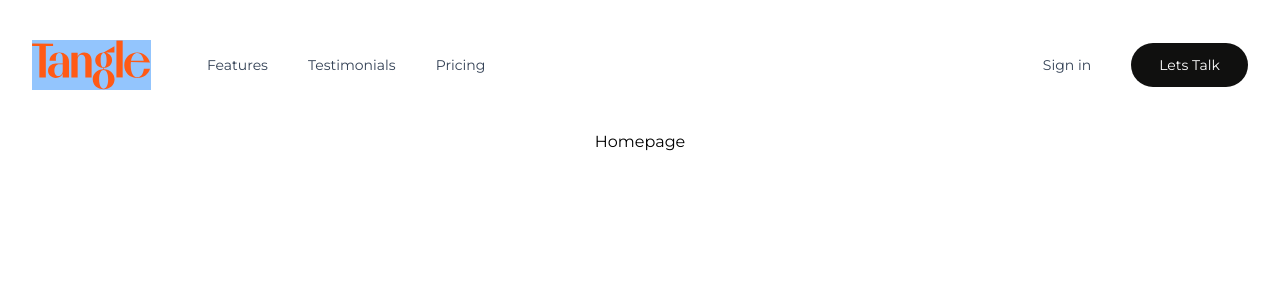
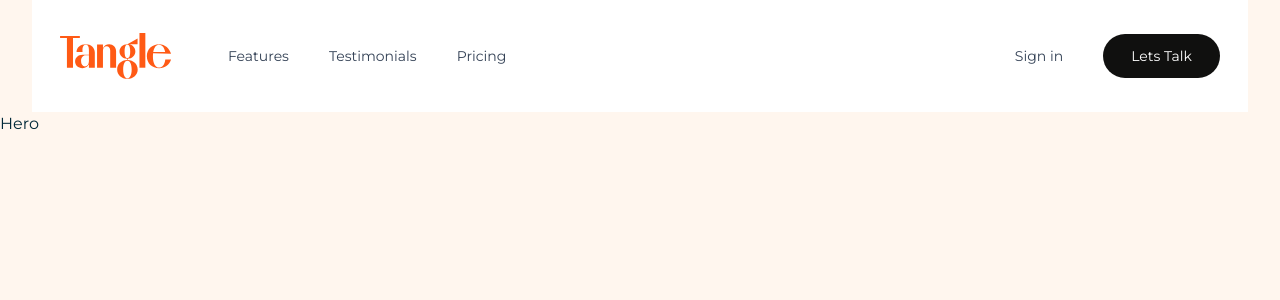
Before and after one commit to surajnarsale/tangle-landing-page, a Next.js app: page / in a window 1280 px wide. Shown: the top 300 px of the page. Built offline with nearby package versions, Linux system fonts and the light colour scheme.

Commit message:
feat: add header

```diff
--- a/components/atoms/Logo.tsx
+++ b/components/atoms/Logo.tsx
@@ -8,7 +8,7 @@ type LogoProps = {
 export function Logo(props: PropsWithChildren<LogoProps>): JSX.Element {
   return (
     <>
-      <TangleLogo className="text-8xl" />
+      <TangleLogo className="h-12 w-28" />
     </>
   )
 }
--- a/components/molecules/Header.tsx
+++ b/components/molecules/Header.tsx
@@ -97,13 +97,13 @@ function MobileNavigation() {
 
 const Header = () => {
   return (
-    <header className=" py-10">
+    <header className="w-full  ">
       <Container>
-        <nav className="relative z-50 text-sm">
+        <nav className="relative z-50 bg-light py-8 px-7  text-sm">
           <ul className="flex items-center">
             <li>
               <Link href="#">
-                <div className="bg-blue-300">
+                <div className="">
                   <span className="sr-only">Home</span>
                   <Logo className="h-10 w-auto " />
                 </div>
--- a/components/molecules/Hero.tsx
+++ b/components/molecules/Hero.tsx
@@ -1,5 +1,11 @@
 const Hero = () => {
-  return <div>Hero</div>
+  return (
+    <>
+      <div className="h-screen w-screen ">
+        <h1 className="bg-blue-300">Hero</h1>
+      </div>
+    </>
+  )
 }
 
 export default Hero
--- a/pages/index.tsx
+++ b/pages/index.tsx
@@ -1,9 +1,12 @@
+import Hero from '@/components/molecules/Hero'
 import LandingPage from '@/components/templates/LandingPage'
 
 export default function Home() {
   return (
-    <div className="w-screen">
-      <LandingPage>Homepage</LandingPage>
+    <div className="w-screen bg-primary-100 ">
+      <LandingPage>
+        <Hero />
+      </LandingPage>
     </div>
   )
 }
```
